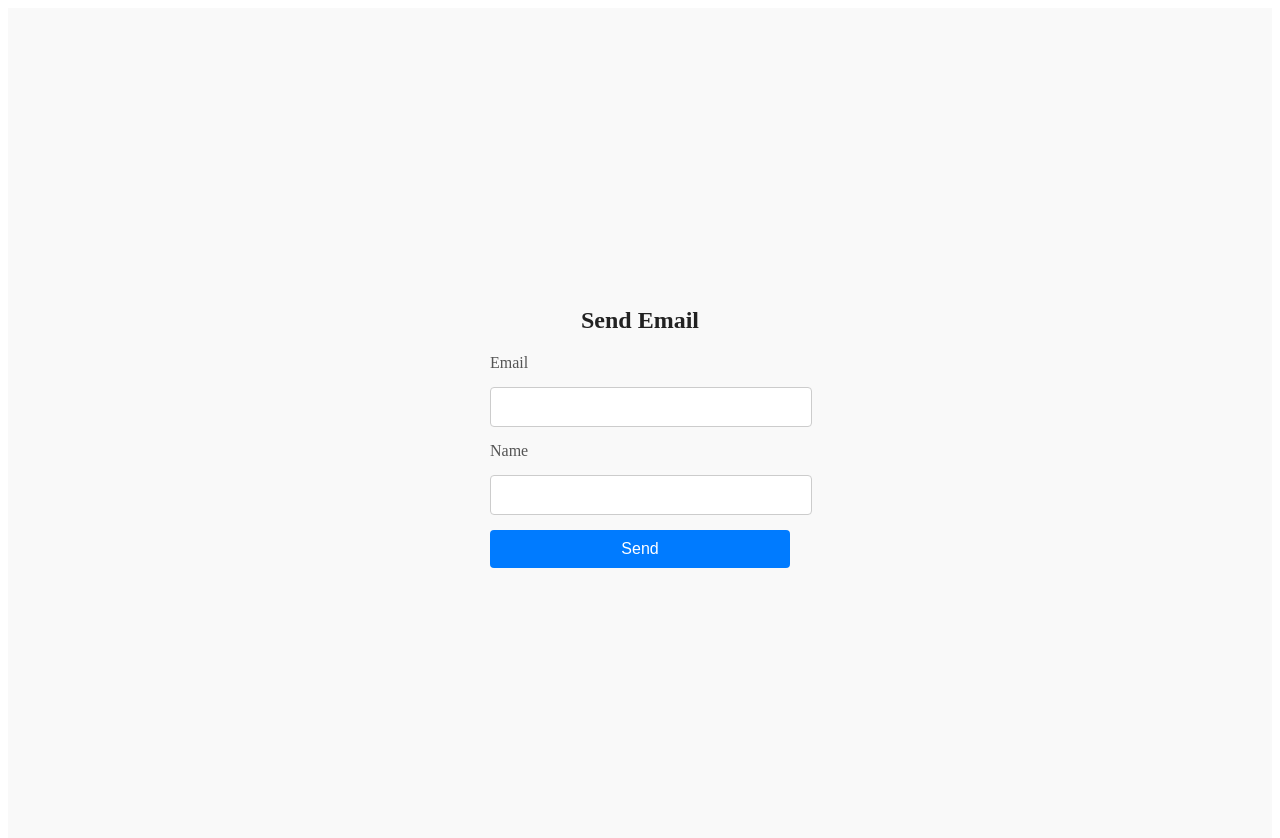
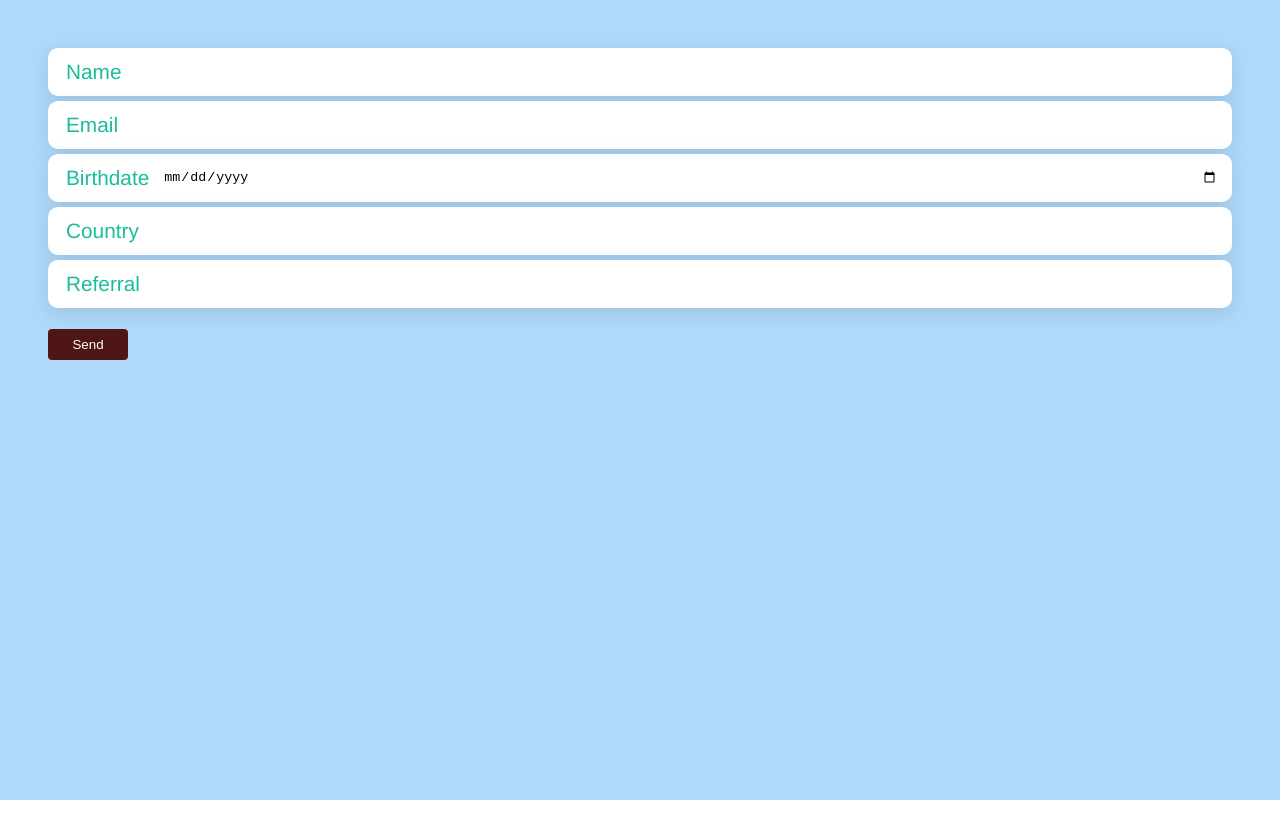
Before and after one commit to PinkyWeat/ng-serve, an Angular app in the folder htiyedA/: page / in a window 1280 px wide. Shown: the top 838 px of the page. After the commit the page ends 800 px from the top, so only its background shows below. Built offline with nearby package versions, Linux system fonts and the light colour scheme.

Commit message:
forms fields, input data styling. Interesting nicer --v

```diff
--- a/htiyedA/src/app/app.component.html
+++ b/htiyedA/src/app/app.component.html
@@ -1,12 +1,3 @@
-<div class="form-container">
-  <h2>Send Email</h2>
-  <form (ngSubmit)="sendEmail()">
-    <label for="email">Email</label>
-    <input type="email" id="email" [(ngModel)]="email" name="email" required />
-
-    <label for="name">Name</label>
-    <input type="text" id="name" [(ngModel)]="name" name="name" required />
-
-    <button type="submit">Send</button>
-  </form>
+<div class="whole-container">
+  <app-user-form></app-user-form>
 </div>
--- a/htiyedA/src/app/app.component.scss
+++ b/htiyedA/src/app/app.component.scss
@@ -1,61 +1,5 @@
-$form-bg-color: #f9f9f9;
-$form-label-color: #555;
-$form-input-border: #ccc;
-$form-button-color: #007bff;
-$form-button-hover-color: #0056b3;
-
-.form-container {
-  display: flex;
-  flex-direction: column;
-  align-items: center;
-  justify-content: center;
-  height: 100vh;
-  background-color: $form-bg-color;
-  padding: 20px;
-
-  h2 {
-    color: darken($form-label-color, 20%);
-    margin-bottom: 20px;
-  }
-
-  form {
-    display: flex;
-    flex-direction: column;
-    gap: 15px;
-    width: 100%;
-    max-width: 300px;
-
-    label {
-      font-size: 1rem;
-      color: $form-label-color;
-    }
-
-    input {
-      padding: 10px;
-      font-size: 1rem;
-      border: 1px solid $form-input-border;
-      border-radius: 4px;
-      width: 100%;
-
-      &:focus {
-        border-color: lighten($form-button-color, 10%);
-        outline: none;
-      }
-    }
-
-    button {
-      padding: 10px 20px;
-      font-size: 1rem;
-      background-color: $form-button-color;
-      color: #fff;
-      border: none;
-      border-radius: 4px;
-      cursor: pointer;
-      transition: background-color 0.3s;
-
-      &:hover {
-        background-color: $form-button-hover-color;
-      }
-    }
-  }
+.whole-container {
+  background-color: rgb(174, 217, 250);
+  width: 100%;
+  height: 100%;
 }
--- a/htiyedA/src/app/app.component.ts
+++ b/htiyedA/src/app/app.component.ts
@@ -2,13 +2,14 @@ import { HttpClient } from '@angular/common/http';
 import { HttpClientModule } from '@angular/common/http';
 import { Component } from '@angular/core';
 import { FormsModule } from '@angular/forms';
+import { UserFormComponent } from './user-form/user-form.component';
 
 @Component({
   selector: 'app-root',
   templateUrl: './app.component.html',
   styleUrls: ['./app.component.scss'],
   standalone: true,
-  imports: [FormsModule, HttpClientModule]
+  imports: [FormsModule, HttpClientModule, UserFormComponent]
 })
 export class AppComponent {
   email = '';
--- /dev/null
+++ b/htiyedA/src/app/form-input/form-input.component.scss
@@ -0,0 +1,22 @@
+.form-group {
+    margin-bottom: 1rem;
+  }
+
+  label {
+    display: block;
+    margin-bottom: 0.5rem;
+  }
+
+  .form-control {
+    width: 100%;
+    padding: 0.5rem;
+    border: 1px solid #ccc;
+    border-radius: 4px;
+  }
+
+  .error-messages {
+    small {
+      color: red;
+      font-size: 0.8rem;
+    }
+}
--- /dev/null
+++ b/htiyedA/src/app/user-form/user-form.component.html
@@ -0,0 +1,23 @@
+<form [formGroup]="userForm" (ngSubmit)="onSubmit()">
+    <div class="fields">
+      <label for="name">Name</label>
+      <input id="name" formControlName="name" type="text" />
+    </div>
+    <div class="fields">
+      <label for="email">Email</label>
+      <input id="email" formControlName="email" type="email" />
+    </div>
+    <div class="fields">
+      <label for="birthdate">Birthdate</label>
+      <input id="birthdate" formControlName="birthdate" type="date" />
+    </div>
+    <div class="fields">
+      <label for="country">Country</label>
+      <input id="country" formControlName="country" type="text" />
+    </div>
+    <div class="fields">
+      <label for="referral">Referral</label>
+      <input id="referral" formControlName="referral" type="text" />
+    </div>
+    <button type="submit" [disabled]="userForm.invalid">Send</button>
+</form>
--- /dev/null
+++ b/htiyedA/src/app/user-form/user-form.component.scss
@@ -0,0 +1,63 @@
+form {
+    // max-width: 500px;
+    // margin: auto;
+    // background-color: #007bff;
+    display: flex;
+    flex-direction: column;
+    padding: 3rem 3rem;
+    gap: 5px
+  }
+
+  button {
+    margin-top: 1rem;
+    padding: 0.5rem 1rem;
+    border: none;
+    // background-color: #0a4889;
+    color: white;
+    border-radius: 4px;
+    cursor: pointer;
+    width: 10vh;
+
+    &:disabled {
+      background-color: #4f1616;
+    }
+
+    &:hover {
+      background-color: #0a4889;
+    }
+}
+
+.fields {
+    font-family: 'Gill Sans', 'Gill Sans MT', Calibri, 'Trebuchet MS', Impact, Haettenschweiler, 'Arial Narrow Bold', sans-serif;
+    font-size: large;
+    padding: 1.5vh;
+    border-radius: 12px;
+    display: flex;
+    gap: 12px;
+    padding-left: 18px;
+    color: black;
+    border-radius: 0.625rem;
+    background: #ffffff;
+    backdrop-filter: blur(25px);
+    box-shadow: 0px 5px 20px 0px rgba(0, 0, 0, 0.10);
+
+}
+
+label {
+    color: var(--Main---L42, #1ABC9C);
+    text-align: center;
+    font-size: 1.3rem;
+    font-style: normal;
+    font-weight: 420;
+    line-height: normal;
+    font-family: 'Helvetica Neue', Arial, sans-serif;
+}
+
+input {
+  background-color: #FFF;
+  border: 0px solid #CCC;
+  width: 100%;
+  padding: 2px;
+  // font-size: 1rem;
+
+}
--- /dev/null
+++ b/htiyedA/src/app/user-form/user-form.component.ts
@@ -0,0 +1,34 @@
+import { Component, OnInit } from '@angular/core';
+import { FormBuilder, FormGroup, Validators } from '@angular/forms';
+import { ReactiveFormsModule, FormsModule } from '@angular/forms';
+
+@Component({
+  selector: 'app-user-form',
+  templateUrl: './user-form.component.html',
+  styleUrls: ['./user-form.component.scss'],
+  standalone: true,
+  imports: [FormsModule, ReactiveFormsModule]
+})
+export class UserFormComponent implements OnInit {
+  userForm!: FormGroup;
+
+  constructor(private fb: FormBuilder) {}
+
+  ngOnInit(): void {
+    this.userForm = this.fb.group({
+      name: ['', Validators.required],
+      email: ['', [Validators.required, Validators.email]],
+      birthdate: ['', Validators.required],
+      country: ['', Validators.required],
+      referral: ['']
+    });
+  }
+
+  onSubmit() {
+    if (this.userForm.valid) {
+      console.log('Form Data:', this.userForm.value);
+      alert('Mock email sent successfully!');
+    }
+  }
+
+}
--- a/htiyedA/src/styles.scss
+++ b/htiyedA/src/styles.scss
@@ -1 +1,7 @@
 /* You can add global styles to this file, and also import other style files */
+html, body {
+    width: 100%;
+    height: 100%;
+    // background-color: bisque;
+    margin: 0%;
+}
```
Also changed, not shown: htiyedA/src/app/form-input/form-input.component.html (added, +13 -0 lines), htiyedA/src/app/form-input/form-input.component.ts (added, +20 -0 lines), 2 other files (tests, documents, lock files or other folders).
